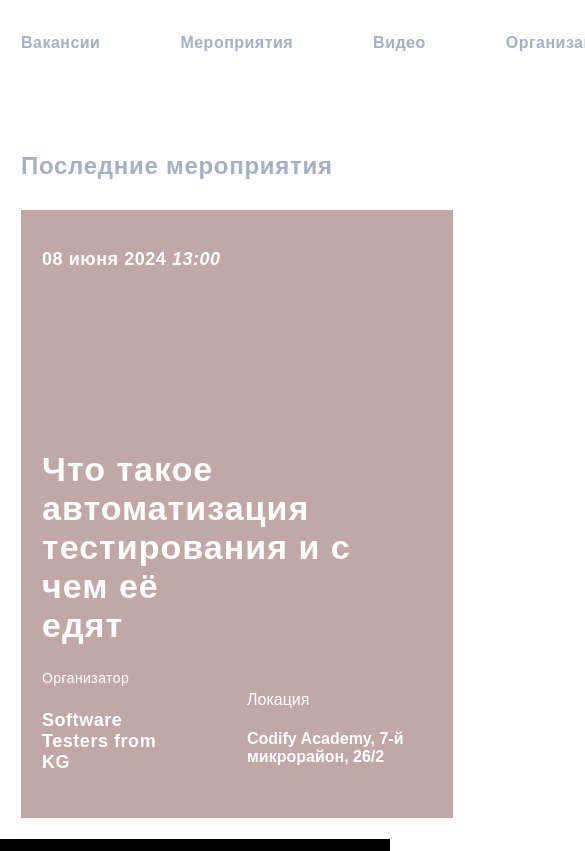
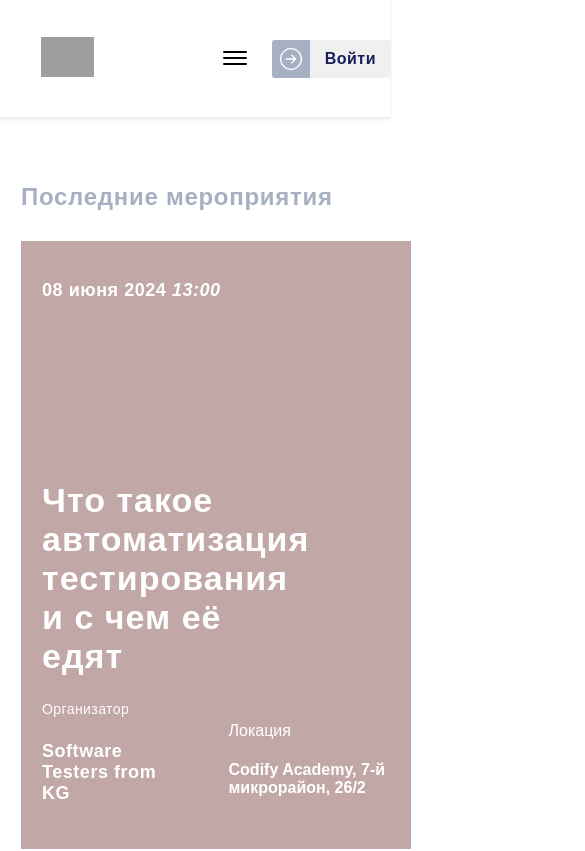
Before and after one commit to kanybek-kanybek/devkg-kanybek, a React (Create React App) app: page / in a window 390 px wide. Shown: the top 851 px of the page, 585 px wide, since content can reach past the window. Built offline with nearby package versions, Linux system fonts and the light colour scheme; grey boxes are pictures that could not be loaded.

Commit message:
adaptiv buto elek

```diff
--- a/package.json
+++ b/package.json
@@ -10,7 +10,9 @@
     "@types/node": "^16.18.97",
     "@types/react": "^18.3.3",
     "@types/react-dom": "^18.3.0",
+    "ionicons": "^7.4.0",
     "react": "^18.3.1",
+    "react-burger-menu": "^3.0.9",
     "react-dom": "^18.3.1",
     "react-icons": "^5.2.1",
     "react-router-dom": "^6.23.1",
--- a/src/components/header/header.css
+++ b/src/components/header/header.css
@@ -1,28 +1,134 @@
+.header {
+    background-color: #fff;
+    box-shadow: 0 2px 4px rgba(0, 0, 0, 0.1);
+    padding: 10px 20px;
+}
+
+.container {
+    max-width: 1200px;
+    margin: 0 auto;
+    display: flex;
+    justify-content: space-between;
+    align-items: center;
+}
+
 .header__content {
     display: flex;
     align-items: center;
     justify-content: space-between;
-    box-sizing: border-box;
+    width: 100%;
 }
 
 .header-logo img {
-    width: 100%;
-    background: none;
     height: 40px;
     cursor: pointer;
 }
+
+.header__burger {
+    display: none;
+    cursor: pointer;
+}
+
 .header__nav {
     display: flex;
-    gap: 5pc;
+    gap: 20px;
 }
+
 .header__nav a {
     text-decoration: none;
-    color: #a7b0c2;
+    color: #333;
     font-size: 16px;
-    letter-spacing: 0.03em;
-    font-weight: 700;
-    transition: all 0.2s;
+    font-weight: 500;
 }
+
+.hamburger {
+    padding: 15px 15px;
+    display: inline-block;
+    cursor: pointer;
+    transition-property: opacity, filter;
+    transition-duration: 0.15s;
+    transition-timing-function: linear;
+    font: inherit;
+    color: inherit;
+    text-transform: none;
+    background-color: transparent;
+    border: 0;
+    margin-top: 5px;
+    overflow: visible;
+}
+.hamburger-box {
+    width: 24px;
+    height: 16px;
+    display: inline-block;
+    position: relative;
+}
+.hamburger-inner {
+    display: block;
+    top: 50%;
+    margin-top: -2px;
+}
+.hamburger-inner,
+.hamburger-inner::before,
+.hamburger-inner::after {
+    width: 24px;
+    height: 2px;
+    background-color: #000;
+    border-radius: 2px;
+    position: absolute;
+    transition-property: transform;
+    transition-duration: 0.15s;
+    transition-timing-function: ease;
+}
+.hamburger-inner::before,
+.hamburger-inner::after {
+    content: "";
+    display: block;
+}
+.hamburger-inner::before {
+    top: -6px;
+}
+.hamburger-inner::after {
+    bottom: -6px;
+}
+.hamburger.is-active .hamburger-inner {
+    transform: rotate(45deg);
+}
+.hamburger.is-active .hamburger-inner::before {
+    top: 0;
+    transform: rotate(90deg);
+}
+.hamburger.is-active .hamburger-inner::after {
+    bottom: 0;
+    transform: rotate(90deg);
+}
+
+.burger-menu {
+    display: none;
+    position: fixed;
+    top: 0;
+    left: 0;
+    width: 100%;
+    height: 100%;
+    background: rgba(0, 0, 0, 0.8);
+    flex-direction: column;
+    align-items: center;
+    justify-content: center;
+    z-index: 1000;
+}
+.burger-menu.active {
+    display: flex;
+}
+.burger-menu__list {
+    display: flex;
+    flex-direction: column;
+    gap: 20px;
+}
+.burger-menu__list a {
+    color: #fff;
+    font-size: 24px;
+    text-decoration: none;
+}
+
 .header__enter span {
     height: 38px;
     width: 38px;
@@ -34,6 +140,7 @@
     color: #fff;
     margin-right: 15px;
 }
+
 .header__enter button {
     padding: 0 15px 0 0;
     display: flex;
@@ -49,8 +156,20 @@
     letter-spacing: 0.03em;
     font-weight: 700;
     transition: all 0.2s;
-    margin-left: 30px;
+    margin-left: 10px;
     border: none;
     border-radius: 3px;
     overflow: hidden;
 }
+.header__menu-and-clicker {
+    display: flex;
+    align-items: center;
+}
+@media screen and (max-width: 768px) {
+    .header__nav {
+        display: none;
+    }
+    .header__burger {
+        display: block;
+    }
+}
--- a/src/components/header/header.tsx
+++ b/src/components/header/header.tsx
@@ -1,13 +1,21 @@
+import React, { useState } from "react";
 import { Link, useNavigate } from "react-router-dom";
+import { SlArrowRightCircle } from "react-icons/sl";
 import "./header.css";
-import { SlArrowRightCircle } from "react-icons/sl";
+
 function Header() {
-    const navLogo = useNavigate();
+    const [isBurgerOpen, setIsBurgerOpen] = useState(false);
+    const navigate = useNavigate();
+
     function logoHeader() {
-        navLogo("/");
+        navigate("/");
     }
+
+    function toggleBurgerMenu() {
+        setIsBurgerOpen(!isBurgerOpen);
+    }
+
     return (
-        <>
         <div className="header">
             <div className="container">
                 <div className="header__content">
@@ -18,12 +26,60 @@ function Header() {
                             alt=""
                         />
                     </div>
+
                     <div className="header__nav">
-                            <Link to={"/JobOpenings"}>Вакансии</Link>
-                            <Link to={"/Events"}>Мероприятия</Link>
-                            <Link to={"/Video"}>Видео</Link>
-                            <Link to={"/Organizations"}>Организации</Link>
-                            <Link to={"/Community"}>Сообщество</Link>
+                        <Link to="/JobOpenings">Вакансии</Link>
+                        <Link to="/Events">Мероприятия</Link>
+                        <Link to="/Video">Видео</Link>
+                        <Link to="/Organizations">Организации</Link>
+                        <Link to="/Community">Сообщество</Link>
+                    </div>
+                    <div className="header__menu-and-clicker">
+                        <div
+                            className="header__burger"
+                            onClick={toggleBurgerMenu}
+                        >
+                            <div
+                                className={`hamburger ${
+                                    isBurgerOpen ? "is-active" : ""
+                                }`}
+                            >
+                                <div className="hamburger-box">
+                                    <div className="hamburger-inner"></div>
+                                </div>
+                            </div>
+                        </div>
+                        <div
+                            className={`burger-menu ${
+                                isBurgerOpen ? "active" : ""
+                            }`}
+                        >
+                            <nav className="burger-menu__list">
+                                <Link
+                                    to="/JobOpenings"
+                                    onClick={toggleBurgerMenu}
+                                >
+                                    Вакансии
+                                </Link>
+                                <Link to="/Events" onClick={toggleBurgerMenu}>
+                                    Мероприятия
+                                </Link>
+                                <Link to="/Video" onClick={toggleBurgerMenu}>
+                                    Видео
+                                </Link>
+                                <Link
+                                    to="/Organizations"
+                                    onClick={toggleBurgerMenu}
+                                >
+                                    Организации
+                                </Link>
+                                <Link
+                                    to="/Community"
+                                    onClick={toggleBurgerMenu}
+                                >
+                                    Сообщество
+                                </Link>
+                            </nav>
                         </div>
                         <div className="header__enter">
                             <button>
@@ -36,7 +92,7 @@ function Header() {
                     </div>
                 </div>
             </div>
-        </>
+        </div>
     );
 }
 
--- a/src/components/hero/hero.css
+++ b/src/components/hero/hero.css
@@ -9,14 +9,11 @@
     margin-top: 45px;
 }
 .hero__logo {
-    background: url("https://devkg.com/images/events/3f939781ea355bb5cb8ef28c7148ec70.webp")
-        center;
     background: #c2a7a7;
     background-size: cover;
     background-repeat: no-repeat;
-    max-width: 1176px;
+    max-width: 100%;
     margin: 0 auto;
-    width: 100%;
     padding: 21px;
     margin-top: 30px;
 }
```
Also changed, not shown: 1 other file (tests, documents, lock files or other folders). Lines whose indentation alone changed are shown as unchanged.
